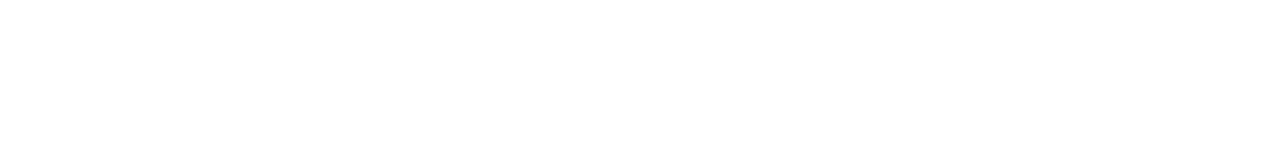
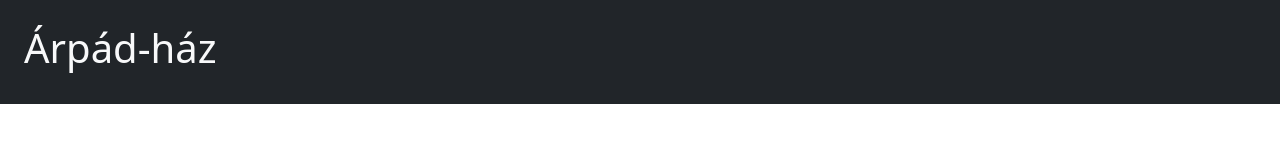
Before and after one commit to p4likas51/bootstrap_gyakorlas, a plain HTML site: page index.html in a window 1280 px wide. Drawn offline with nearby package versions, Linux system fonts and the light colour scheme.

Commit message:
elérés tesztelése

```diff
--- a/index.html
+++ b/index.html
@@ -5,8 +5,17 @@
     <meta http-equiv="X-UA-Compatible" content="IE=edge">
     <meta name="viewport" content="width=device-width, initial-scale=1.0">
     <title>Document</title>
+    <link href="https://cdn.jsdelivr.net/npm/bootstrap@5.1.3/dist/css/bootstrap.min.css" rel="stylesheet" integrity="sha384-1BmE4kWBq78iYhFldvKuhfTAU6auU8tT94WrHftjDbrCEXSU1oBoqyl2QvZ6jIW3" crossorigin="anonymous">
 </head>
 <body>
+    <nav class="bg-dark">
+        <div class="p-4">
+            <h1 class="text-light">Árpád-ház</h1>
+        </div>
 
+    </nav>
+
+
+    <script src="https://cdn.jsdelivr.net/npm/bootstrap@5.1.3/dist/js/bootstrap.bundle.min.js" integrity="sha384-ka7Sk0Gln4gmtz2MlQnikT1wXgYsOg+OMhuP+IlRH9sENBO0LRn5q+8nbTov4+1p" crossorigin="anonymous"></script>
 </body>
 </html>
```
